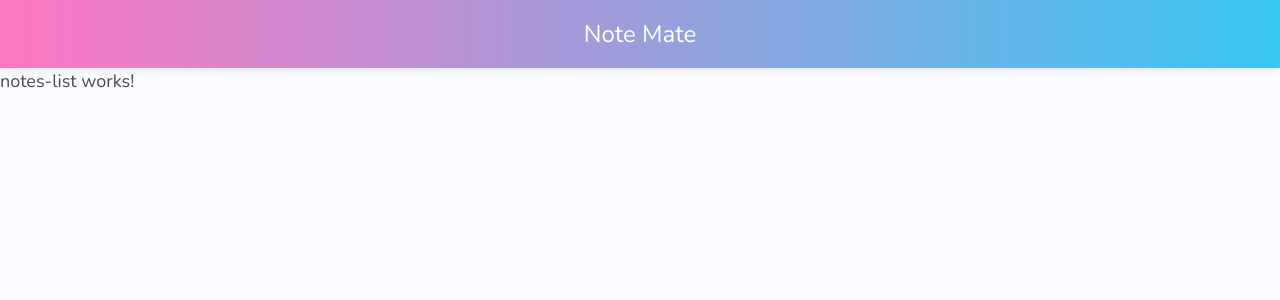
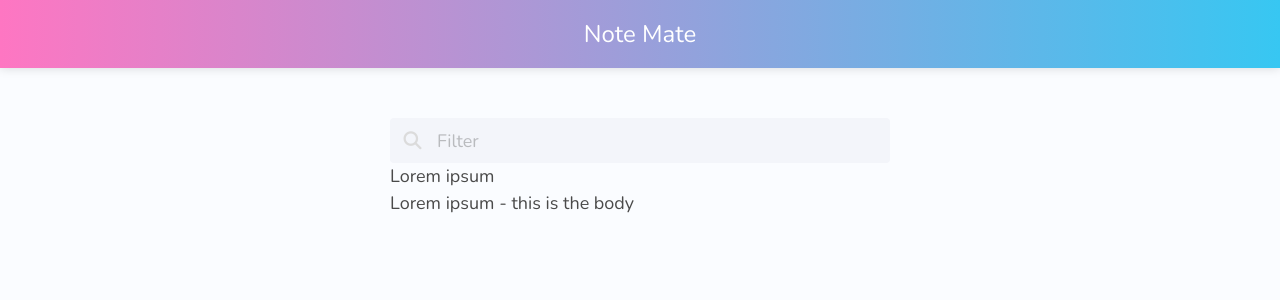
Before and after one commit to jaro17/devstackr-note-app, an Angular app: page / in a window 1280 px wide. Shown: the top 300 px of the page. Built offline with nearby package versions, Linux system fonts and the light colour scheme.

Commit message:
initial commit

```diff
--- a/src/app/app.module.ts
+++ b/src/app/app.module.ts
@@ -5,12 +5,14 @@ import { AppRoutingModule } from './app-routing.module';
 import { AppComponent } from './app.component';
 import { NotesListComponent } from './pages/notes-list/notes-list.component';
 import { MainLayoutComponent } from './pages/main-layout/main-layout.component';
+import { NoteCardComponent } from './note-card/note-card.component';
 
 @NgModule({
   declarations: [
     AppComponent,
     NotesListComponent,
-    MainLayoutComponent
+    MainLayoutComponent,
+    NoteCardComponent
   ],
   imports: [
     BrowserModule,
--- /dev/null
+++ b/src/app/note-card/note-card.component.html
@@ -0,0 +1,10 @@
+<div #container class="note-card-container">
+
+  <div class="note-card-content">
+    <h1 class="note-card-title">Lorem ipsum</h1>
+
+    <div class="note-card-body">Lorem ipsum - this is the body</div>
+
+  </div>
+
+</div>
--- /dev/null
+++ b/src/app/note-card/note-card.component.ts
@@ -0,0 +1,15 @@
+import { Component, OnInit } from '@angular/core';
+
+@Component({
+  selector: 'app-note-card',
+  templateUrl: './note-card.component.html',
+  styleUrls: ['./note-card.component.scss']
+})
+export class NoteCardComponent implements OnInit {
+
+  constructor() { }
+
+  ngOnInit(): void {
+  }
+
+}
--- a/src/app/pages/notes-list/notes-list.component.html
+++ b/src/app/pages/notes-list/notes-list.component.html
@@ -1 +1,18 @@
-<p>notes-list works!</p>
+<div class="main-container">
+
+  <div class="search-bar-container">
+    <div class="field">
+      <p class="control has-icons-left">
+        <input class="input" type="text" placeholder="Filter">
+        <span class="icon is-small is-left">
+      <i class="fas fa-search"></i>
+    </span>
+      </p>
+    </div>
+  </div>
+
+  <div class="notes-list">
+    <app-note-card></app-note-card>
+  </div>
+
+</div>
--- a/src/app/pages/notes-list/notes-list.component.scss
+++ b/src/app/pages/notes-list/notes-list.component.scss
@@ -0,0 +1,9 @@
+.main-container {
+  display: flex;
+  flex-direction: column;
+
+  max-width: 500px;
+
+  margin: auto;
+  padding-top: 50px;
+}
--- a/src/index.html
+++ b/src/index.html
@@ -6,6 +6,7 @@
   <base href="/">
   <meta name="viewport" content="width=device-width, initial-scale=1">
   <link rel="icon" type="image/x-icon" href="favicon.ico">
+  <script src="https://kit.fontawesome.com/bd7178b60d.js" crossorigin="anonymous"></script>
 </head>
 <body>
   <app-root></app-root>
```
Also changed, not shown: src/app/note-card/note-card.component.scss (added).
